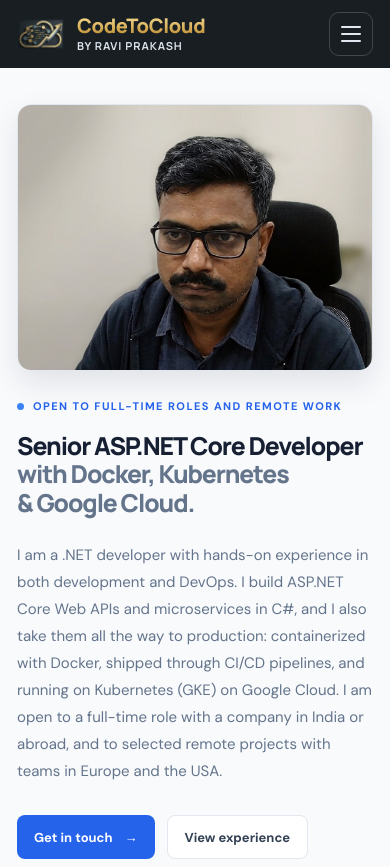
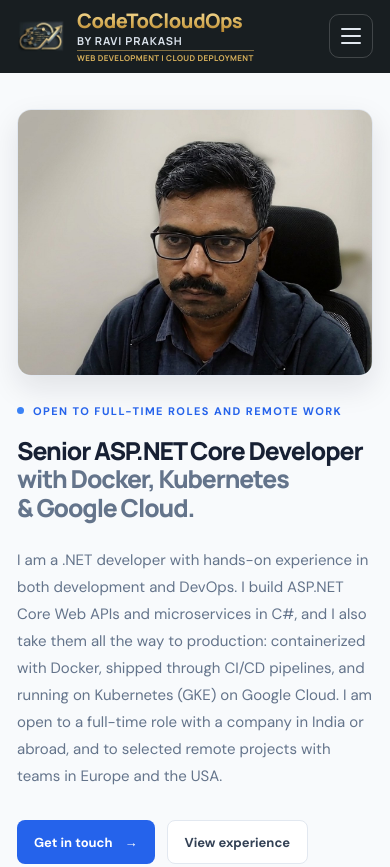
Before and after one commit to byraviprakash/portfolio-and-blog, an Astro site: page / in a window 390 px wide. Shown: the top 867 px of the page. Built offline with nearby package versions, Linux system fonts and the light colour scheme; Astro itself is replaced by a stand-in of ours.

Commit message:
Show brand tagline on mobile

```diff
--- a/src/layouts/BaseLayout.astro
+++ b/src/layouts/BaseLayout.astro
@@ -77,12 +77,12 @@ const jsonLd = {
   <body>
     <div class="site-shell">
       <header class="site-header">
-        <a class="brand" href="/" aria-label="CodeToCloud by Ravi Prakash, home">
+        <a class="brand" href="/" aria-label="CodeToCloudOps by Ravi Prakash, home">
           <img class="brand-icon" src="/images/logo-icon.png" alt="" width="200" height="200" />
           <span class="brand-words">
-            <span class="brand-name">CodeToCloud</span>
+            <span class="brand-name">CodeToCloudOps</span>
             <span class="brand-by">by Ravi Prakash</span>
-            <span class="brand-tag">Programming Notes | Cloud Deployment</span>
+            <span class="brand-tag">Web Development | Cloud Deployment</span>
           </span>
         </a>
         <button class="menu-toggle" type="button" aria-label="Open menu" aria-expanded="false" aria-controls="site-nav">
--- a/src/styles/global.css
+++ b/src/styles/global.css
@@ -253,7 +253,7 @@ a.category { display: inline-block; }
   .brand-icon { width: 48px; height: 48px; }
   .brand-name { font-size: 20px; }
   .brand-by { font-size: 11px; }
-  .brand-tag { display: none; }
+  .brand-tag { margin-top: 3px; padding-top: 3px; font-size: 8px; letter-spacing: .05em; white-space: nowrap; }
 }
 
 /* Hide the grey scrollbar under the mobile menu (it still scrolls sideways) */
```
